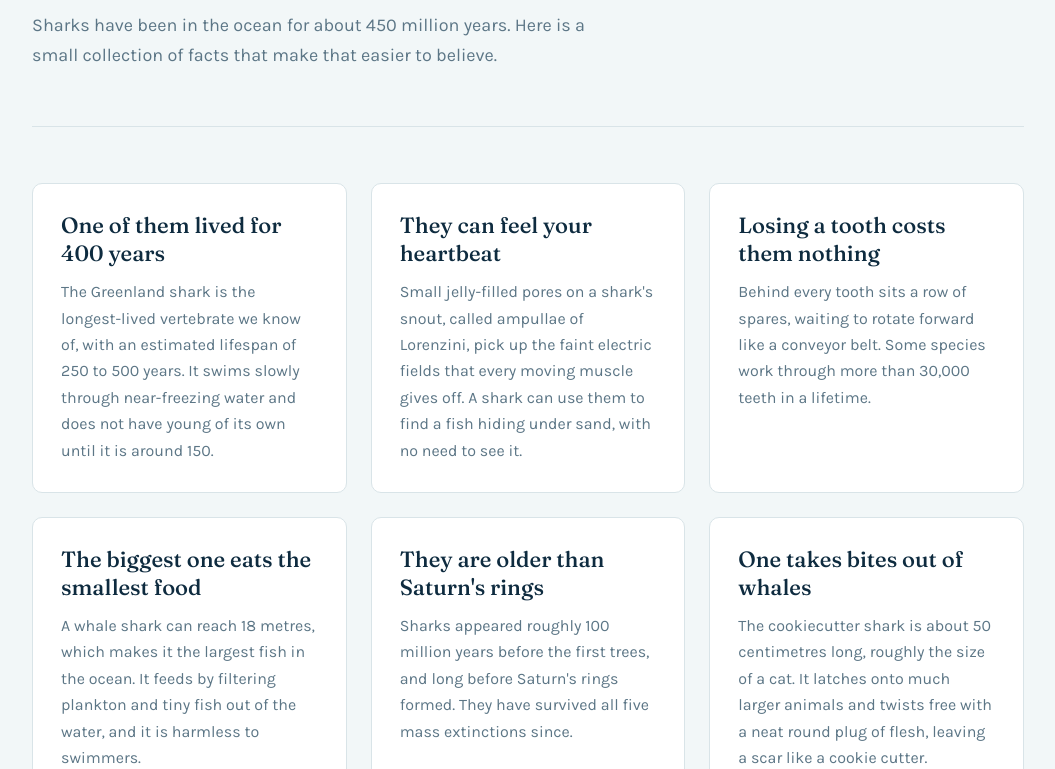
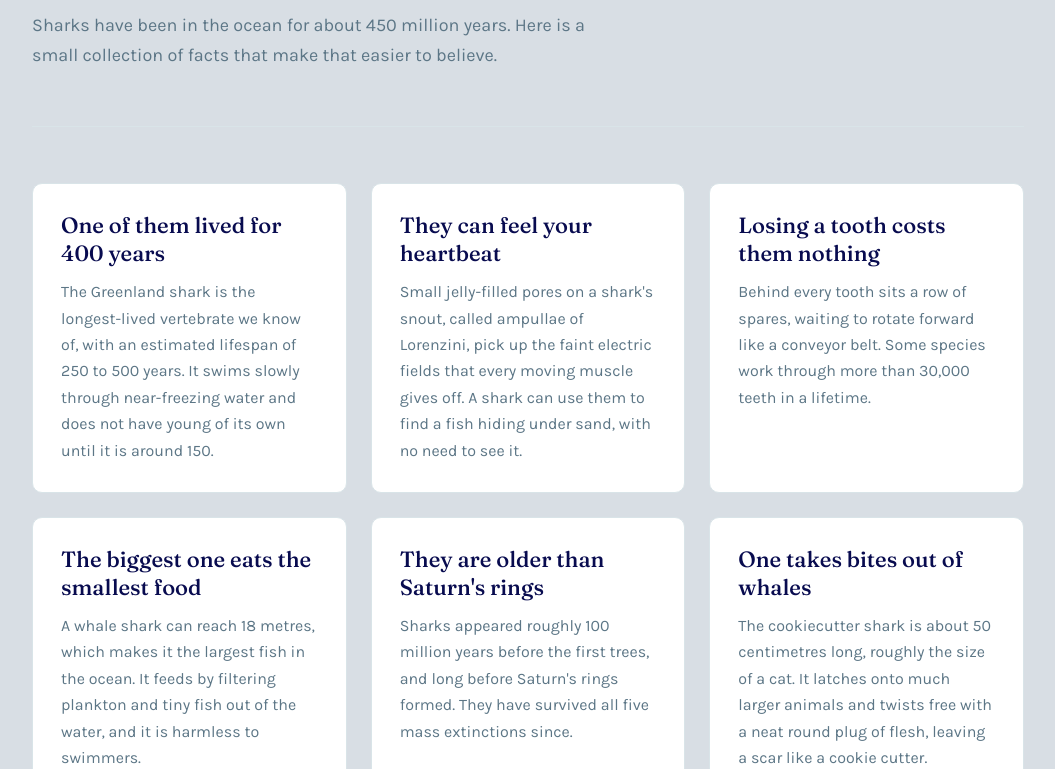
Before and after one commit to F-Kirchhoff/shark-fun-facts, a plain HTML site: page index.html in a window 1280 px wide. Shown: the part 314-1083 px from the top of the page, without its empty margins (112-1167 px from the left). Drawn offline with Linux system fonts and the light colour scheme.

Commit message:
update theme colors

```diff
--- a/style.css
+++ b/style.css
@@ -4,10 +4,10 @@
    ========================================================== */
 
 :root {
-  --deep: #0e2b3f; /* deep water, used for the header */
+  --deep: #080b4f; /* deep water, used for the header */
   --ink: #16313f; /* body text */
   --muted: #5c7686; /* quieter text */
-  --foam: #f2f7f8; /* page background */
+  --foam: #d8dee4; /* page background */
   --paper: #ffffff; /* card background */
   --glow: #4fc9c0; /* the one bright accent */
   --line: #d9e4e8; /* borders */
@@ -130,7 +130,9 @@ main,
   background-color: var(--paper);
   border: 1px solid var(--line);
   border-radius: var(--radius);
-  transition: border-color 0.2s, transform 0.2s;
+  transition:
+    border-color 0.2s,
+    transform 0.2s;
 }
 
 .fact:hover {
```
Also changed, not shown: 1 other file.
